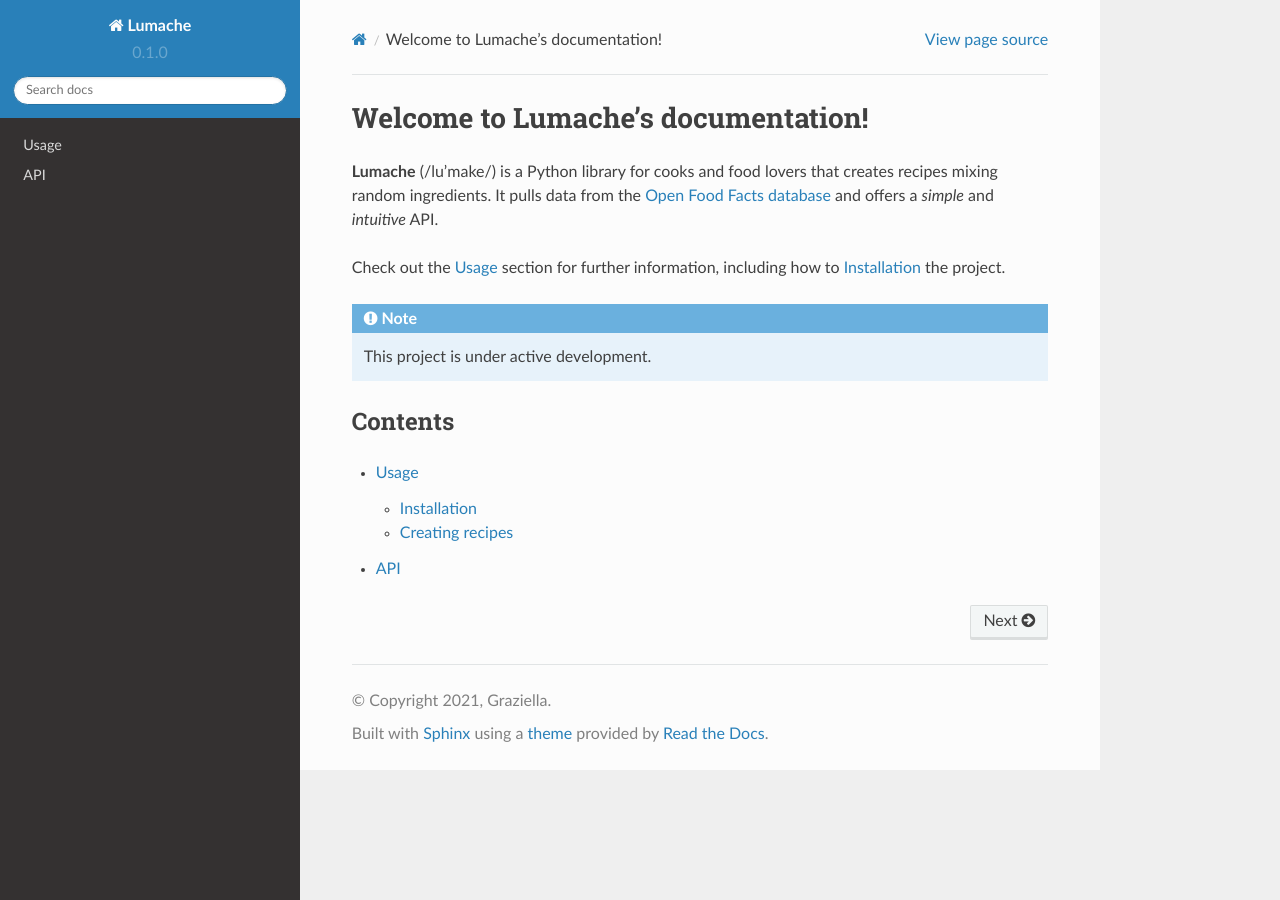
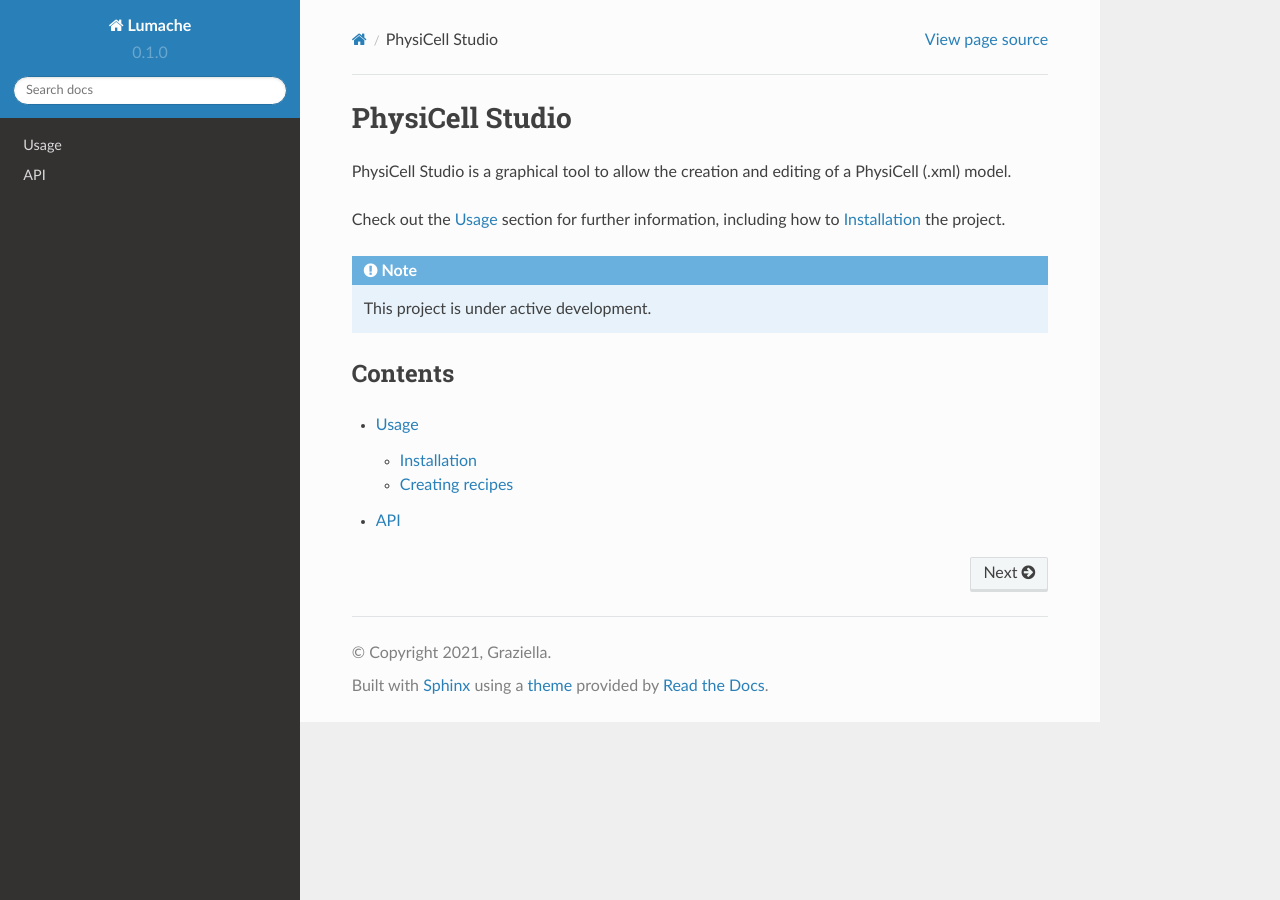
Before and after one commit to rheiland/Studio_rtd, a Sphinx documentation site: the page built from docs/source/index.rst, in a window 1280 px wide. Built offline with Sphinx 7.4.7 and the Read the Docs theme 2.0.0, drawn with Linux system fonts in a browser that asks for light colours.

Commit message:
Update index.rst

```diff
--- a/docs/source/index.rst
+++ b/docs/source/index.rst
@@ -1,10 +1,7 @@
-Welcome to Lumache's documentation!
+PhysiCell Studio
 ===================================
 
-**Lumache** (/lu'make/) is a Python library for cooks and food lovers
-that creates recipes mixing random ingredients.
-It pulls data from the `Open Food Facts database <https://world.openfoodfacts.org/>`_
-and offers a *simple* and *intuitive* API.
+PhysiCell Studio is a graphical tool to allow the creation and editing of a PhysiCell (.xml) model.
 
 Check out the :doc:`usage` section for further information, including
 how to :ref:`installation` the project.
```
